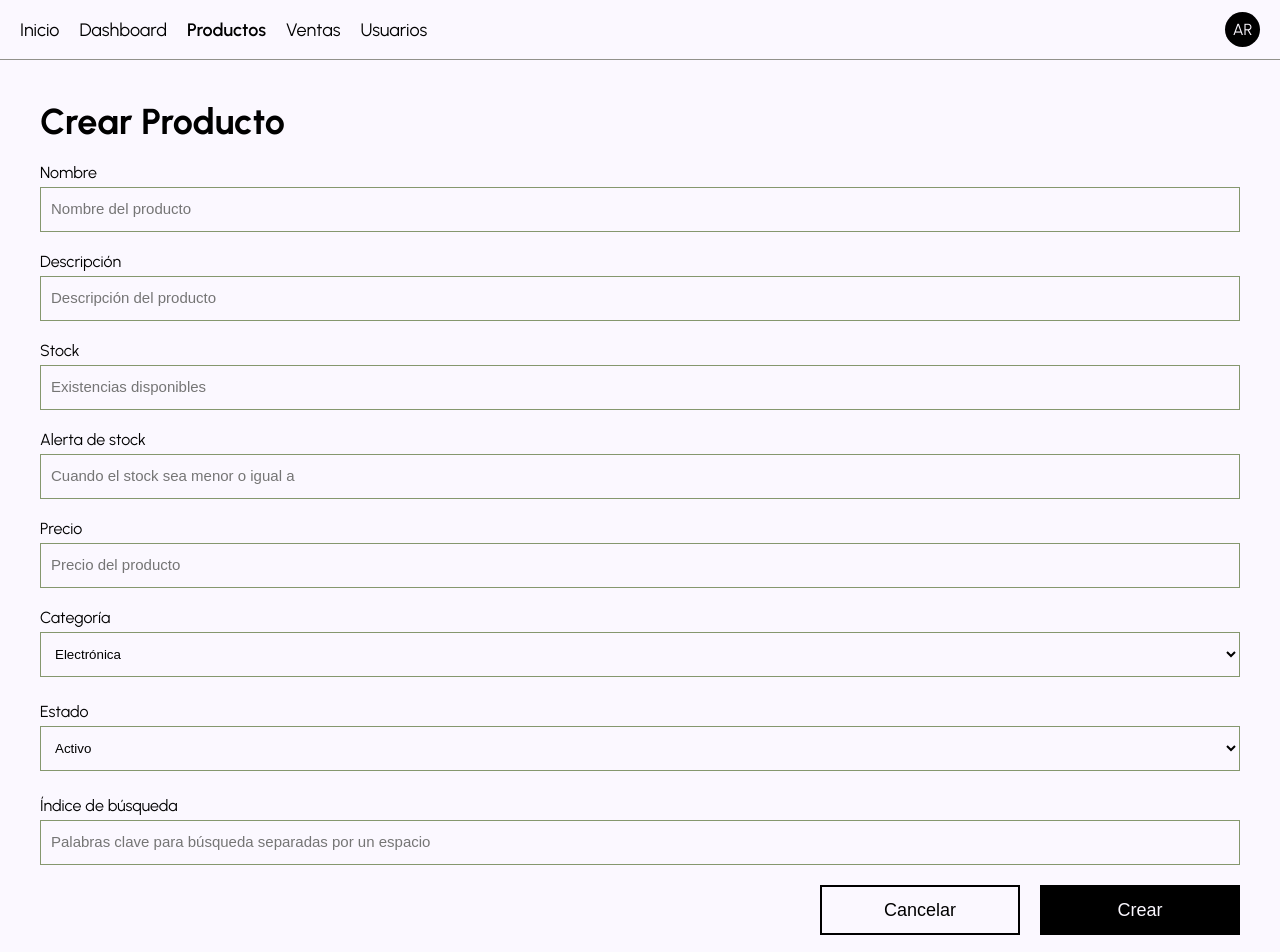
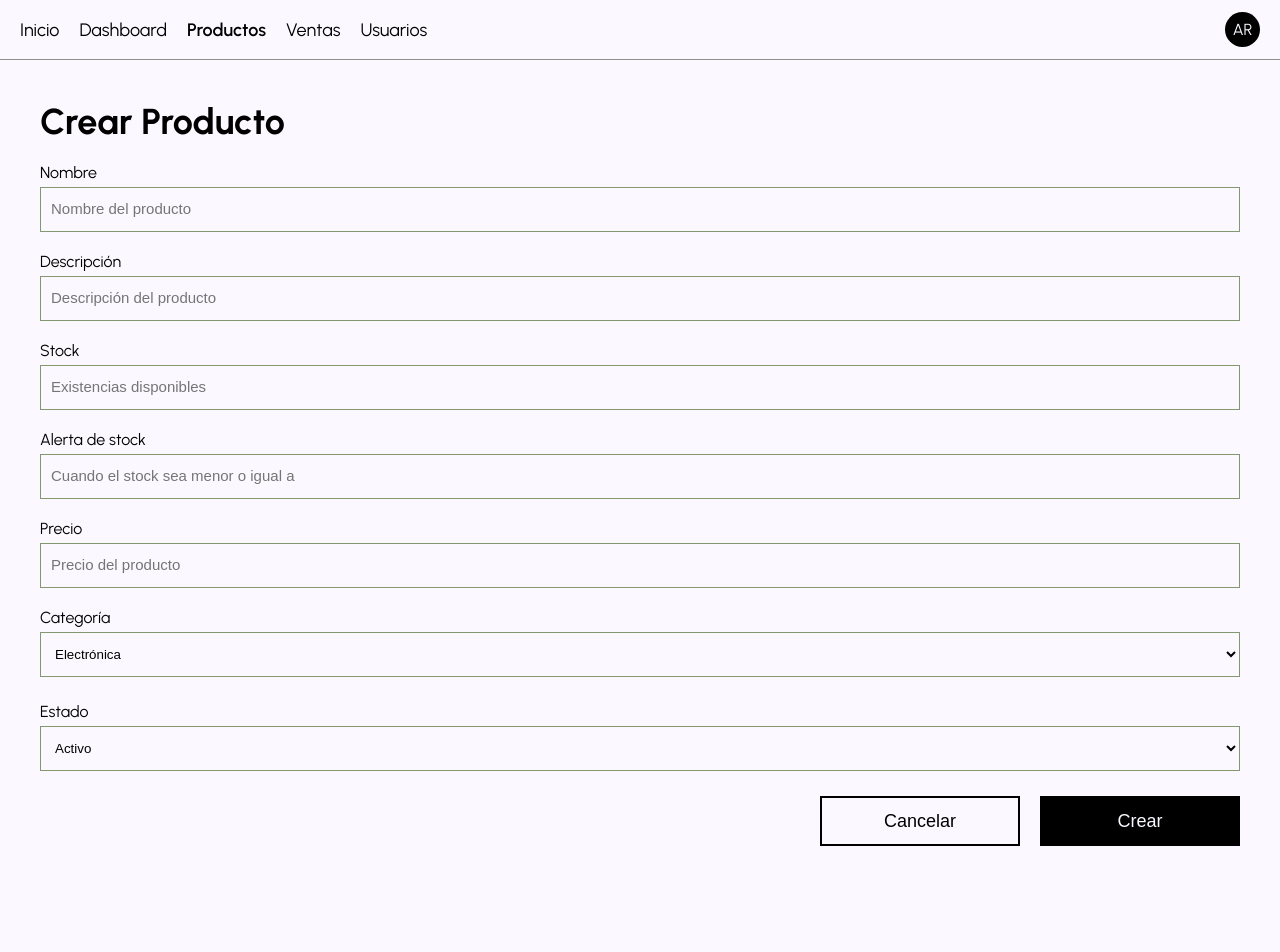
Before and after one commit to 2piradrian/sales-control-app, a React (Vite) app in the folder packages/client/: page /products/create-product in a window 1280 px wide. Shown: the top 952 px of the page. After the commit the page ends 906 px from the top, so only its background shows below. Built offline with nearby package versions, Linux system fonts and the light colour scheme.

Commit message:
refactor: update ProductEntity date properties to be optional and modify required fields in ProductForm

```diff
--- a/packages/client/src/domain/entities/product.ts
+++ b/packages/client/src/domain/entities/product.ts
@@ -9,8 +9,8 @@ export class ProductEntity {
         public price: number,
         public categoryId: string,
         public statusId: string,
-        public createdAt: Date,
-        public updatedAt: Date,
+        public createdAt: Date | undefined,
+        public updatedAt: Date | undefined,
     ){}
 
     static fromObject(object: {[key: string]: any}): ProductEntity {
--- a/packages/client/src/ui/components/product-form/product-form.tsx
+++ b/packages/client/src/ui/components/product-form/product-form.tsx
@@ -19,7 +19,7 @@ export default function ProductForm() {
           id="description"
           label="Descripción"
           placeholder="Descripción del producto"
-          required={true}
+          required={false}
           type="text"
           value=""
         />
@@ -59,14 +59,6 @@ export default function ProductForm() {
           value=""
           values={["Activo", "Inactivo"]}
         />
-        <InputLabel
-          id="index"
-          label="Índice de búsqueda"
-          placeholder="Palabras clave para búsqueda separadas por un espacio"
-          required={true}
-          type="text"
-          value=""
-        />
         <div className={style.buttons}>
           <OutlinedButton text="Cancelar" onClick={() => {}} />
           <FilledButton text="Crear" onClick={() => {}} />
```
